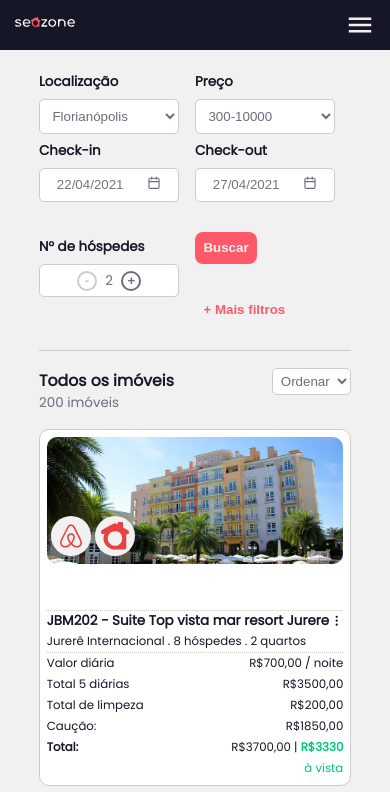
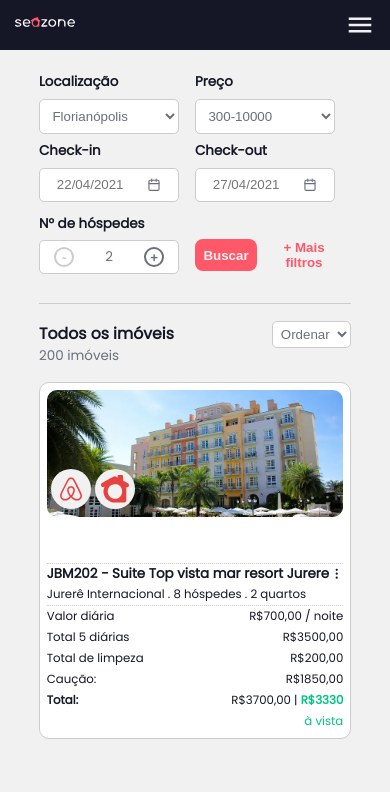
Before and after one commit to patrick-moreira/seazone-code-challenge, a React (Create React App) app in the folder frontend/: page /propriedades in a window 390 px wide. Shown: the top 792 px of the page. Built offline with nearby package versions, Linux system fonts and the light colour scheme.

Commit message:
fix: Responsividade

```diff
--- a/frontend/src/components/Filter/index.js
+++ b/frontend/src/components/Filter/index.js
@@ -1,8 +1,8 @@
 import React from 'react';
 import DatePicker from 'react-datepicker';
+import 'react-datepicker/dist/react-datepicker.css';
 import { FiCalendar } from 'react-icons/fi';
 import { Container, Content } from './styles';
-import 'react-datepicker/dist/react-datepicker.css';
 
 function Filter() {
   return (
--- a/frontend/src/components/Filter/styles.js
+++ b/frontend/src/components/Filter/styles.js
@@ -41,14 +41,14 @@ export const Content = styled.div`
       svg {
         width: 30%;
         position: relative;
-        top: 0.1rem;
+        top: 0.3rem;
       }
     }
 
     .container-btns-rm-add-guests {
       display: flex;
+      justify-content: space-between;
       align-items: center;
-      justify-content: center;
       padding: ${metrics.space.smaller + 0.2}rem;
 
       button {
@@ -66,14 +66,18 @@ export const Content = styled.div`
       }
     }
 
-    .container-btns-search-filters button {
-      padding: ${metrics.space.small}rem;
-      margin-top: ${metrics.space.big * 2 - 0.4}rem;
-      border-radius: 8px;
-      background: ${colors.red};
-      color: ${colors.secondary};
-
-      :last-child {
+    .container-btns-search-filters {
+      display: flex;
+      justify-content: space-between;
+      align-items: center;
+      button {
+        padding: ${metrics.space.small}rem;
+        margin-top: ${metrics.space.big * 2 - 0.4}rem;
+        border-radius: 8px;
+        background: ${colors.red};
+        color: ${colors.secondary};
+      }
+      button:last-child {
         background: ${colors.secondary};
         color: ${colors.red};
       }
```
